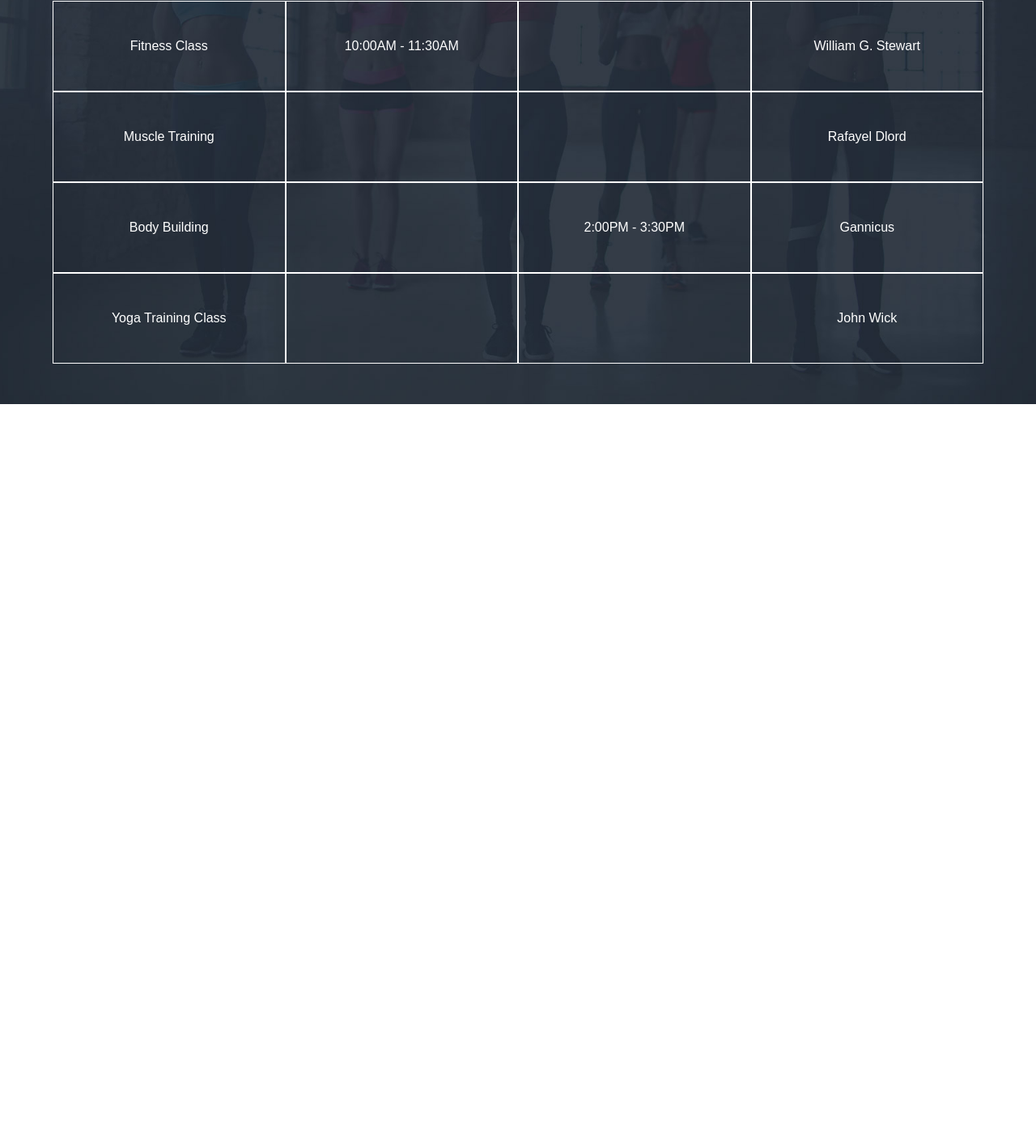
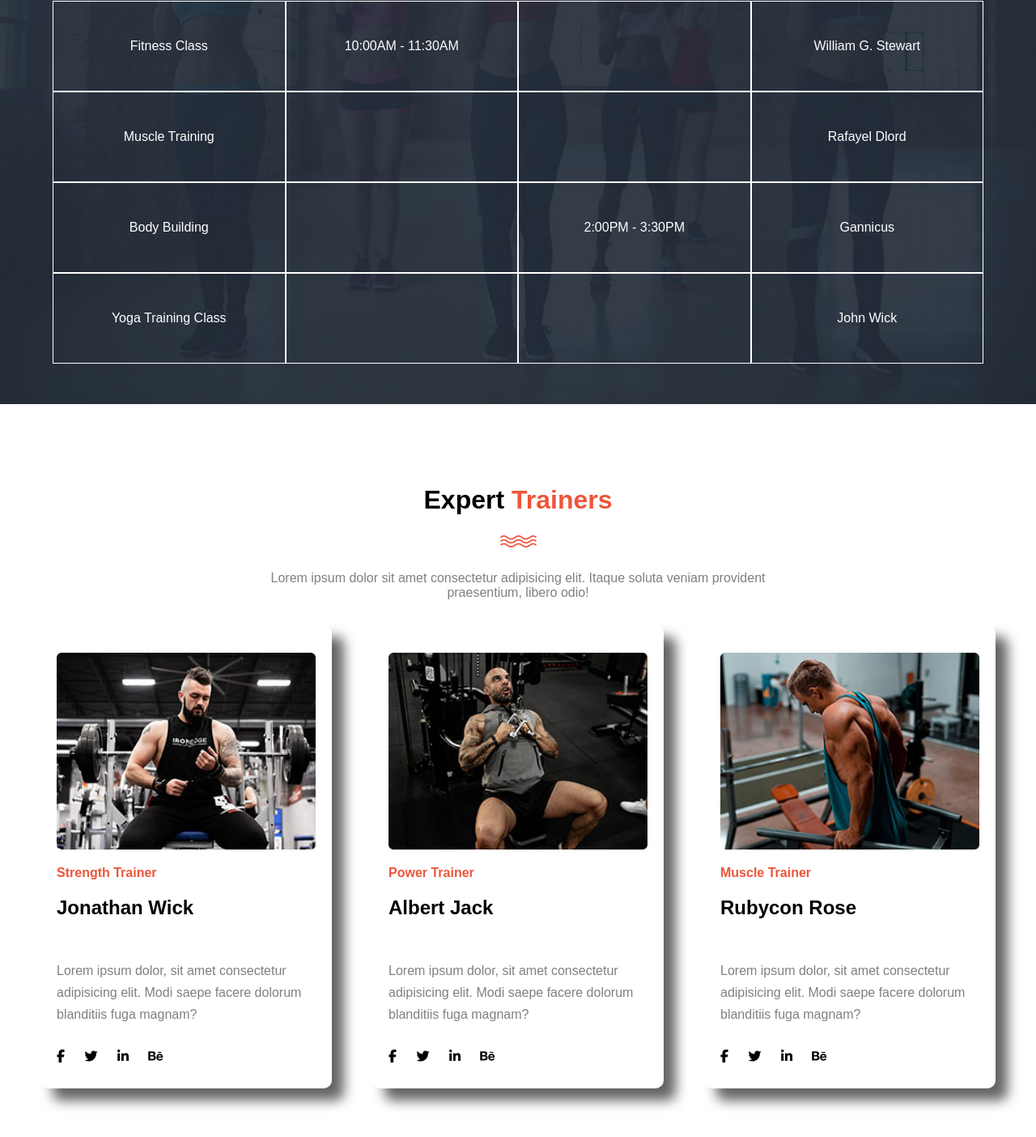
Before and after one commit to shafik720/Responsive-website-with-vanilla-html-css---3-Training-Gym-, a plain HTML site: page index.html in a window 1280 px wide. Shown: the part 3486-4890 px from the top of the page at 81% size. Before the commit the page ends 3985 px from the top, so only its background shows below. Drawn offline with Linux system fonts and the light colour scheme.

Commit message:
trainer section done

```diff
--- a/index.html
+++ b/index.html
@@ -211,6 +211,56 @@
                 </div>
             </div>
         </section>
+        <!------------------ Schedule section ends here  --------------------->
+
+        <!------------------ Expert Trainer starts here  --------------------->
+        <section class="trainer-section">
+            <div class="trainer-sections">
+                <div class="trainer-headings class-headings">
+                    <h1>Expert <span class="orange-text">Trainers</span></h1>
+                    <img src="images/line-dec.png" alt="">
+                    <p>Lorem ipsum dolor sit amet consectetur adipisicing elit. Itaque soluta veniam provident praesentium, libero odio!</p>
+                </div>
+                <div class="trainer-card">
+                    <div class="trainer-cards">
+                        <img src="images/first-trainer.jpg" alt="">
+                        <h4>Strength Trainer</h4>
+                        <h2>Jonathan Wick</h2>
+                        <p>Lorem ipsum dolor, sit amet consectetur adipisicing elit. Modi saepe facere dolorum blanditiis fuga magnam?</p>
+                        <div class="trainer-social-icon">
+                            <a href="#"><i class="fa-brands fa-facebook-f"></i></a>
+                            <a href="#"><i class="fa-brands fa-twitter"></i></a>
+                            <a href="#"><i class="fa-brands fa-linkedin-in"></i></a>
+                            <a href="#"><i class="fa-brands fa-behance"></i></a>
+                        </div>
+                    </div>
+                    <div class="trainer-cards">
+                        <img src="images/second-trainer.jpg" alt="">
+                        <h4>Power Trainer</h4>
+                        <h2>Albert Jack</h2>
+                        <p>Lorem ipsum dolor, sit amet consectetur adipisicing elit. Modi saepe facere dolorum blanditiis fuga magnam?</p>
+                        <div class="trainer-social-icon">
+                            <a href="#"><i class="fa-brands fa-facebook-f"></i></a>
+                            <a href="#"><i class="fa-brands fa-twitter"></i></a>
+                            <a href="#"><i class="fa-brands fa-linkedin-in"></i></a>
+                            <a href="#"><i class="fa-brands fa-behance"></i></a>
+                        </div>
+                    </div>
+                    <div class="trainer-cards">
+                        <img src="images/third-trainer.jpg" alt="">
+                        <h4>Muscle Trainer</h4>
+                        <h2>Rubycon Rose</h2>
+                        <p>Lorem ipsum dolor, sit amet consectetur adipisicing elit. Modi saepe facere dolorum blanditiis fuga magnam?</p>
+                        <div class="trainer-social-icon">
+                            <a href="#"><i class="fa-brands fa-facebook-f"></i></a>
+                            <a href="#"><i class="fa-brands fa-twitter"></i></a>
+                            <a href="#"><i class="fa-brands fa-linkedin-in"></i></a>
+                            <a href="#"><i class="fa-brands fa-behance"></i></a>
+                        </div>
+                    </div>
+                </div>
+            </div>
+        </section>
     </main>
 </body>
 </html>
--- a/style.css
+++ b/style.css
@@ -313,10 +313,48 @@ nav h1{
     padding: 0;
     font-weight: 100;
 }
+/*--------------------------- Schedule sections ends Here --------------------------------*/
 
+/*--------------------------- Trainer sections starts Here --------------------------------*/
 
+.trainer-section{
+    padding: 30px 10px;
+}
+.trainer-sections{
+    margin-top: 70px;
+}
 
-
+.trainer-card{
+    display: flex;
+    justify-content: center;
+    align-items: center;
+    flex-wrap: wrap;
+}
+.trainer-cards{
+    width: 320px;
+    padding: 5px 20px 30px 20px;
+    box-shadow: 15px 15px 15px rgba(0, 0, 0, 0.61) ;
+    border-radius: 10px;
+    display: flex;
+    flex-direction: column;
+    justify-content: center;
+    row-gap: 20px;
+    margin: 30px 25px;
+}
+.trainer-cards h4{
+    color: #ED563B;
+}
+.trainer-cards p{
+    color: grey;
+    line-height: 1.7em;
+}
+.trainer-cards a{
+    color: black;
+    margin-right: 20px;
+}
+.trainer-cards a:hover{
+    color: #ED563B;
+}
 
 
 
```
